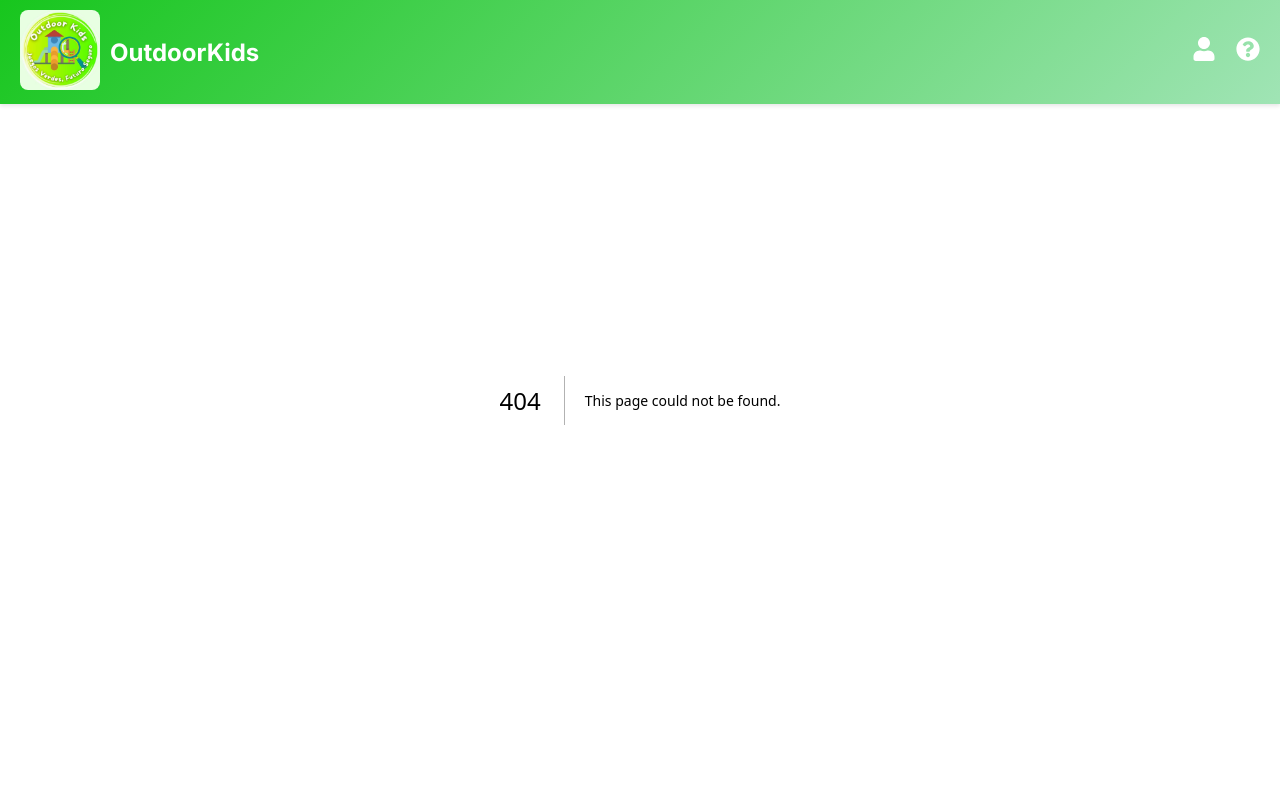
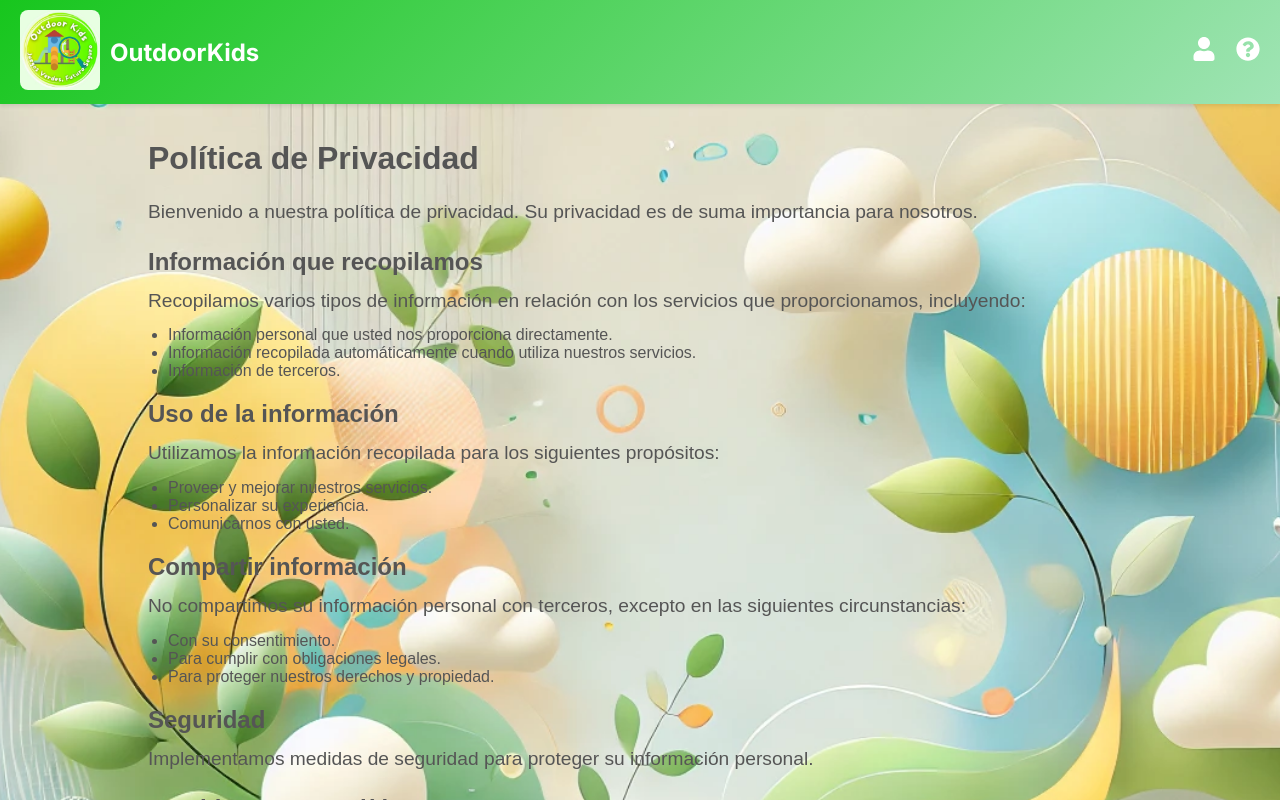
Before and after one commit to Benja022/outdoorkids, a Next.js app: page /privacidad in a window 1280 px wide. Before the commit this address had no page. Shown: the top 800 px of the page. Built offline with nearby package versions, Linux system fonts and the light colour scheme.

Commit message:
actualizacion de estilos

```diff
--- /dev/null
+++ b/src/app/privacidad/Privacidad.js
@@ -0,0 +1,54 @@
+import React from 'react';
+import styles from './Privacidad.module.css';
+
+const PoliticaPrivacidad = () => {
+  return (
+    <div className={styles.container}>
+      <h1 className={styles.header}>Política de Privacidad</h1>
+      <p className={styles.paragraph}>
+        Bienvenido a nuestra política de privacidad. Su privacidad es de suma importancia para nosotros.
+      </p>
+      <h2 className={styles.subheader}>Información que recopilamos</h2>
+      <p className={styles.paragraph}>
+        Recopilamos varios tipos de información en relación con los servicios que proporcionamos, incluyendo:
+      </p>
+      <ul className={styles.list}>
+        <li>Información personal que usted nos proporciona directamente.</li>
+        <li>Información recopilada automáticamente cuando utiliza nuestros servicios.</li>
+        <li>Información de terceros.</li>
+      </ul>
+      <h2 className={styles.subheader}>Uso de la información</h2>
+      <p className={styles.paragraph}>
+        Utilizamos la información recopilada para los siguientes propósitos:
+      </p>
+      <ul className={styles.list}>
+        <li>Proveer y mejorar nuestros servicios.</li>
+        <li>Personalizar su experiencia.</li>
+        <li>Comunicarnos con usted.</li>
+      </ul>
+      <h2 className={styles.subheader}>Compartir información</h2>
+      <p className={styles.paragraph}>
+        No compartimos su información personal con terceros, excepto en las siguientes circunstancias:
+      </p>
+      <ul className={styles.list}>
+        <li>Con su consentimiento.</li>
+        <li>Para cumplir con obligaciones legales.</li>
+        <li>Para proteger nuestros derechos y propiedad.</li>
+      </ul>
+      <h2 className={styles.subheader}>Seguridad</h2>
+      <p className={styles.paragraph}>
+        Implementamos medidas de seguridad para proteger su información personal.
+      </p>
+      <h2 className={styles.subheader}>Cambios a esta política</h2>
+      <p className={styles.paragraph}>
+        Podemos actualizar esta política de privacidad de vez en cuando. Le notificaremos sobre cualquier cambio publicando la nueva política en nuestro sitio web.
+      </p>
+      <h2 className={styles.subheader}>Contacto</h2>
+      <p className={styles.paragraph}>
+        Si tiene alguna pregunta sobre esta política de privacidad, por favor contáctenos a través de nuestro sitio web.
+      </p>
+    </div>
+  );
+};
+
+export default PoliticaPrivacidad;
--- /dev/null
+++ b/src/app/privacidad/Privacidad.module.css
@@ -0,0 +1,33 @@
+.container {
+  padding: 20px;
+  margin: 120px auto 80px;
+  font-family: 'Raleway', sans-serif;
+  color: #555;
+  height: 100vh;
+  width: 80vw;
+  overflow-y: visible;
+
+}
+
+.header {
+  font-size: 2rem;
+  margin-bottom: 20px;
+}
+
+.subheader {
+  font-size: 1.5rem;
+  margin-top: 20px;
+  margin-bottom: 10px;
+}
+
+.paragraph {
+  font-size: 1.2rem;
+  line-height: 1.6;
+  margin-bottom: 10px;
+}
+
+.list {
+  list-style-type: disc;
+  margin-left: 20px;
+  margin-bottom: 20px;
+}
--- /dev/null
+++ b/src/app/privacidad/page.js
@@ -0,0 +1,12 @@
+import React from 'react';
+import PoliticaPrivacidad from './Privacidad';
+
+const Page = () => {
+    return (
+      <div>
+        <PoliticaPrivacidad />
+      </div>
+    );
+  };
+
+  export default Page;
--- a/src/app/ui/Footer.js
+++ b/src/app/ui/Footer.js
@@ -16,7 +16,7 @@ export default function Footer() {
           <h3>Enlaces Útiles</h3>
           <ul>
             <li><Link href="/about">Acerca de nosotros</Link></li>
-            <li><Link href="/privacy-policy">Política de Privacidad</Link></li>
+            <li><Link href="/privacidad">Política de Privacidad</Link></li>
             <li><Link href="/terms">Términos de Servicio</Link></li>
           </ul>
         </div>
--- a/src/app/ui/Inicio.module.css
+++ b/src/app/ui/Inicio.module.css
@@ -57,15 +57,9 @@
   color: #555;
 }
 
-<<<<<<< HEAD
-.image{
-  width: auto;
-  height: auto;
-=======
 .section.imageText .textImageSection {
   flex: 1;
   max-width: 50%; /* Limita el ancho para que no se desborde */
->>>>>>> 904e32e27496d462696a92f6c992d0f950c5141d
 }
 
 .section.imageText .textImageSection img {
```
